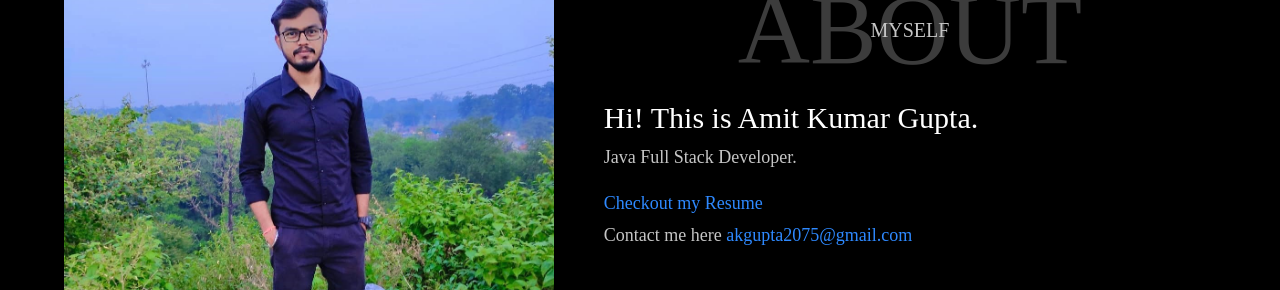
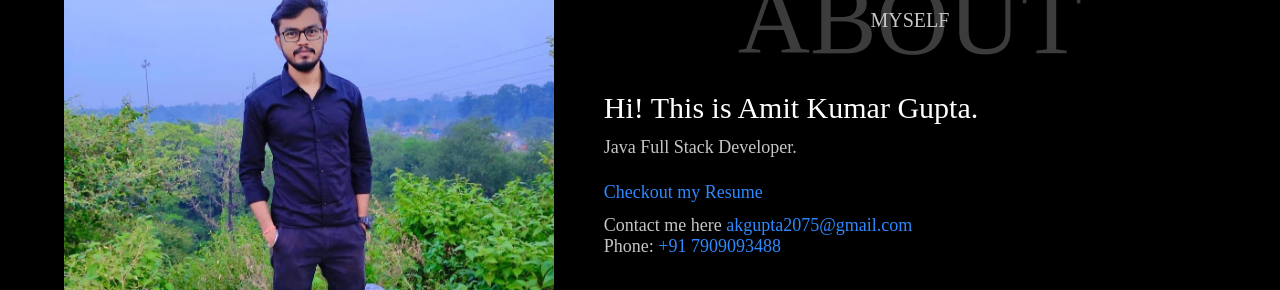
Before and after one commit to akgupta2075/Portfolio, a plain HTML site: page index.html in a window 1280 px wide. Shown: the part 951-1241 px from the top of the page. Drawn offline with nearby package versions, Linux system fonts and the light colour scheme; a web font is replaced by a local one.

Commit message:
index.html

```diff
--- a/index.html
+++ b/index.html
@@ -102,6 +102,9 @@
                 <br>
 
                 <address>Contact me here <a href="akgupta2075@gmail.com" > akgupta2075@gmail.com</a>
+                    <br> Phone:
+                    <a href="tel:+1234567890">+91 7909093488</a>
+                    </br>
                 </address>
 
                 <div class="social-media"  >
```
